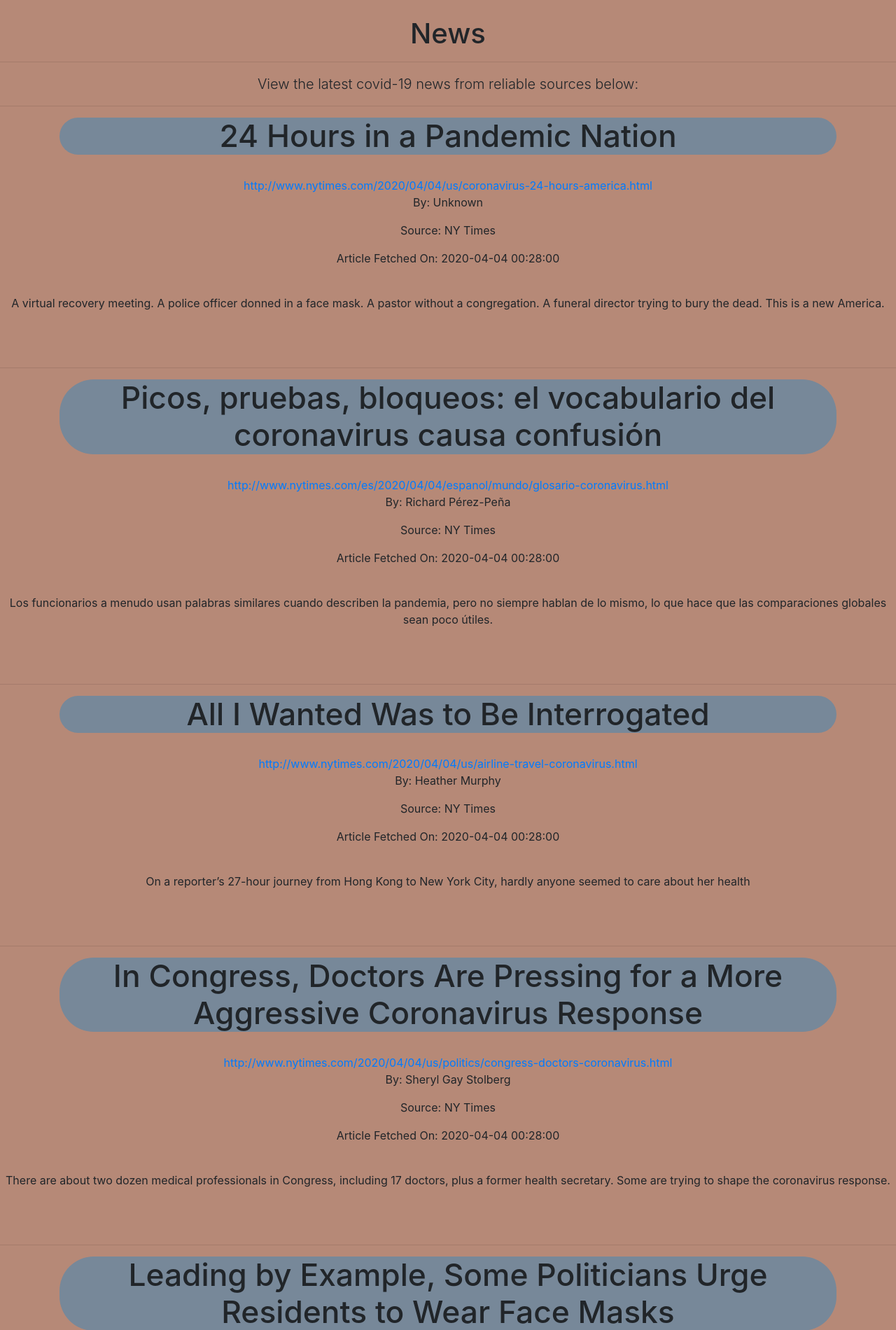
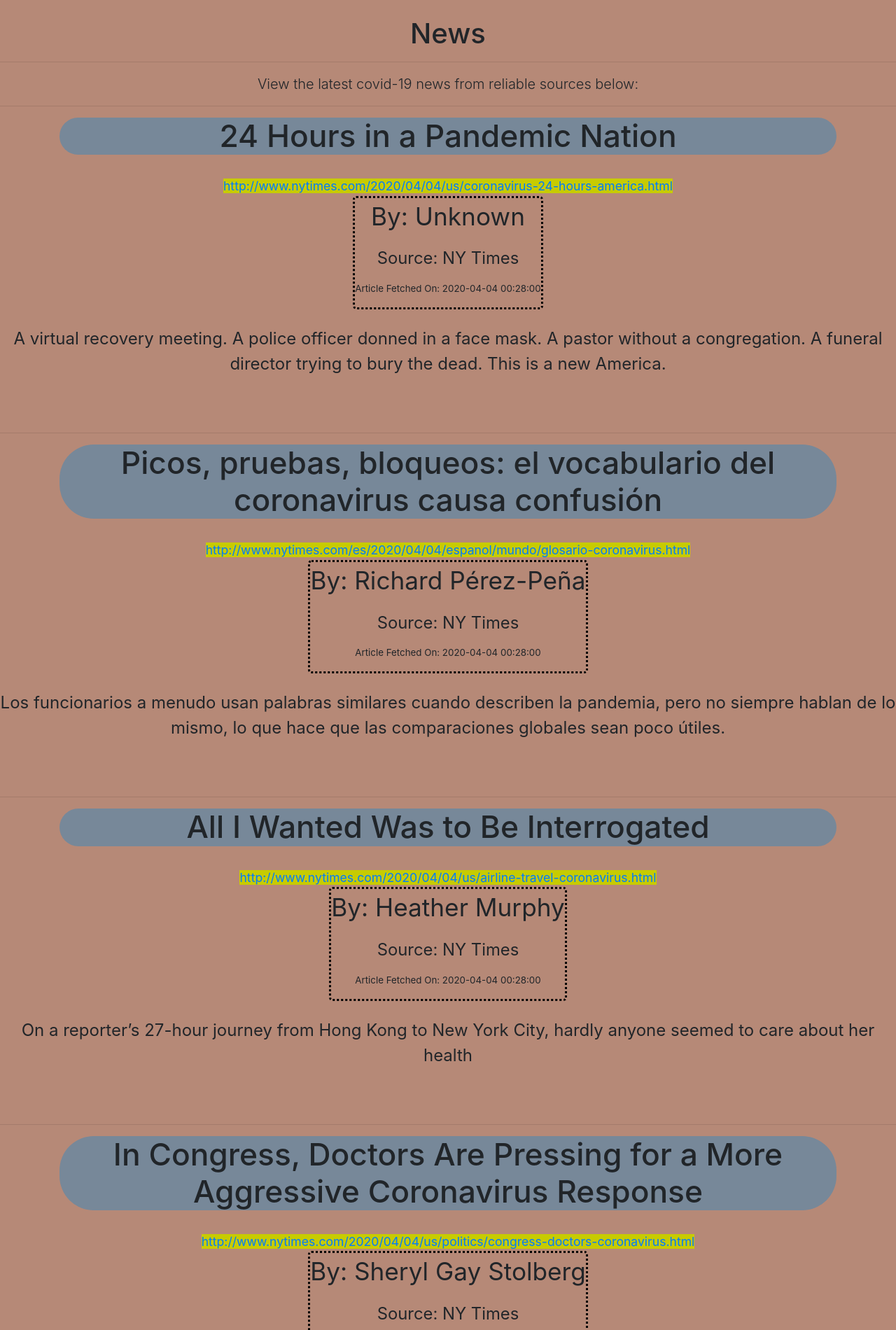
Before and after one commit to pab15/Covid-Tor, a Flask app: page /news in a window 1280 px wide. Shown: the part 56-1956 px from the top of the page at 70% size. Run offline with Flask 2, Linux system fonts and the light colour scheme; data comes from the database, SQL or seed files in the repository; some libraries are stand-ins or nearby versions.

Commit message:
modified news page css

```diff
--- a/app/static/css/standard.css
+++ b/app/static/css/standard.css
@@ -2,6 +2,7 @@
 https://www.w3schools.com/howto/howto_css_split_screen.asp */
 body{
     background-color: rgb(182, 137, 119);
+    text-align: center;
 }
 .split {
     height: 100%;
@@ -33,8 +34,38 @@ body{
     transform: translate(-49%, -49%);
   }
 
+ .info{
+    border-style: dotted;
+    border-width: 17%;
+    border-color: black;
+    border-radius: 5px;
+    display: inline-block;
+    ;
+ }
+
  #title{
      background-color: lightslategrey;
      font-size: 2.77em;
      border-radius: 49px;
  }
+
+ #web_link{
+     font-size:1.1em;
+     background-color: rgb(199, 203, 0);
+ }
+
+ #author{
+     font-size: 2.2em;
+ }
+
+ #source{
+     font-size: 1.49em;
+ }
+
+ #fetch_date{
+     font-size: smaller;
+ }
+
+ #article_preview{
+     font-size: x-large;
+ }
--- a/app/templates/news.html
+++ b/app/templates/news.html
@@ -27,14 +27,19 @@
     <div class="container">
         <center> <h2 id = "title">{{article.title}}</h2> </center>
     </div>
-        <br>
+        <br/>
         <center>
-            <a href="{{article.url}}">{{article.url}}</a>
-            <p>By: {{article.author}}</p>
-            <p>Source: {{article.site}}</p>
-            <p>Article Fetched On: {{article.date}}</p>
+            <a href="{{article.url}}" id = "web_link">{{article.url}}</a>
+            <br/>
+            <center>
+                <div class = "info">
+                    <p id = "author">By: {{article.author}}</p>
+                    <p id = "source">Source: {{article.site}}</p>
+                    <p id = "fetch_date">Article Fetched On: {{article.date}}</p>
+                </div>
+            </center>
             <br>
-            <p>{{article.preview}}</p>
+            <p id = "article_preview">{{article.preview}}</p>
         </center>
         <br/>
         <br/>
```
